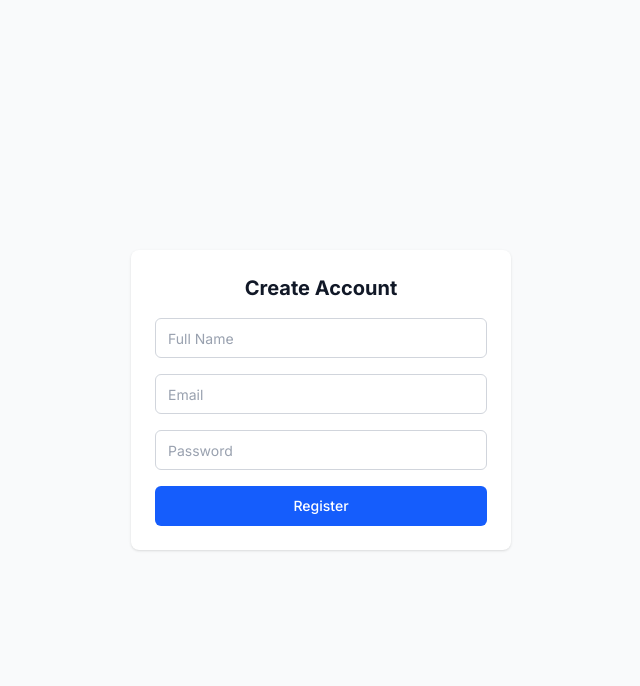
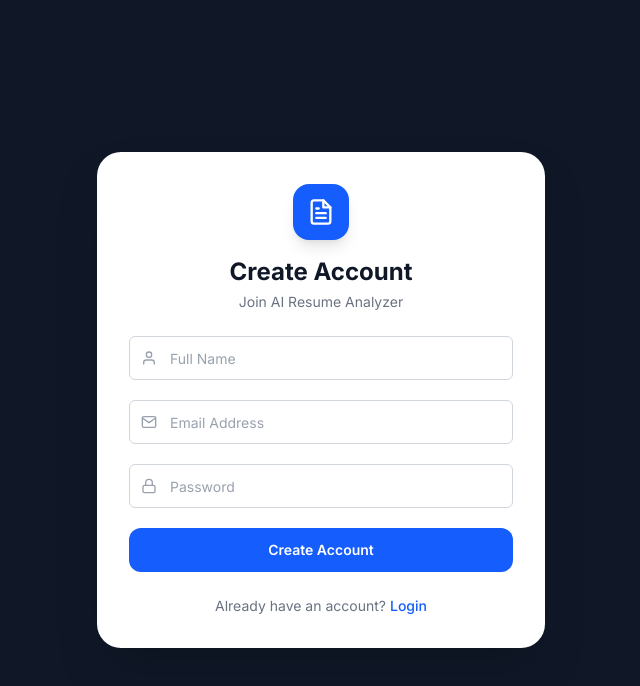
Before and after one commit to wikshitha/AI-Resume-Analyzer, a React (Vite) app in the folder frontend/: page /register in a window 1280 px wide. Shown: the top 686 px of the page, without its empty margins (319-959 px from the left). Built offline with nearby package versions, Linux system fonts and the light colour scheme; no server answers.

Commit message:
register page and login page formatting optimized and also added docker build for github workflow

```diff
--- a/frontend/src/components/common/Test.tsx
+++ /dev/null
@@ -1,3 +0,0 @@
-export default function Test() {
-  return <h2>Alias Working 🚀</h2>;
-}
--- a/frontend/src/pages/auth/Login.tsx
+++ b/frontend/src/pages/auth/Login.tsx
@@ -2,6 +2,7 @@ import { useForm } from "react-hook-form";
 import { zodResolver } from "@hookform/resolvers/zod";
 import { toast } from "sonner";
 import { Link, useNavigate } from "react-router-dom";
+import { FiMail, FiLock, FiFileText } from "react-icons/fi";
 
 import { Input } from "@/components/ui/input";
 import { Button } from "@/components/ui/button";
@@ -10,9 +11,12 @@ import { loginSchema, type LoginSchema } from "./loginSchema";
 import { authService } from "@/services/auth.service";
 import { useAuth } from "@/context/AuthContext";
 
+
 export default function Login() {
+
   const navigate = useNavigate();
   const { login } = useAuth();
+
 
   const {
     register,
@@ -22,43 +26,118 @@ export default function Login() {
     resolver: zodResolver(loginSchema),
   });
 
+
+
   const onSubmit = async (data: LoginSchema) => {
+
     try {
+
       const res = await authService.login(data);
 
-      login(res.data.token, res.data.user);
+      login(
+        res.data.token,
+        res.data.user
+      );
 
       toast.success("Login successful");
+
       navigate("/");
+
+
     } catch (err: any) {
-      toast.error(err.response?.data?.message || "Login failed");
+
+      toast.error(
+        err.response?.data?.message || "Login failed"
+      );
+
     }
+
   };
 
+
+
   return (
-    <div className="h-screen flex items-center justify-center">
-      <form className="w-[380px] space-y-4" onSubmit={handleSubmit(onSubmit)}>
-        <Input placeholder="Email" {...register("email")} />
-        <Input type="password" placeholder="Password" {...register("password")} />
 
-        <Button className="w-full" disabled={isSubmitting}>
-          {isSubmitting ? "Loading..." : "Login"}
-        </Button>
+    <div className=" min-h-screen flex items-center justify-center bg-gray-900 px-4 ">
 
-        <div className="text-center text-sm">
-          Don't have an account?{" "}
+      <div className=" w-full max-w-md bg-white rounded-3xl shadow-2xl p-8 ">
+
+        {/* Logo */}
+        <div className=" flex flex-col items-center mb-6 ">
+
+          <div className=" h-14 w-14 rounded-2xl bg-blue-600 flex items-center justify-center text-white shadow-lg ">
+
+            <FiFileText size={28} />
+
+          </div>
+
+          <h1 className=" mt-4 text-2xl font-bold text-gray-900 ">
+            Welcome Back
+          </h1>
+
+          <p className=" text-sm text-gray-500 mt-1 ">
+            Login to AI Resume Analyzer
+          </p>
+
+        </div>
+
+        <form
+          onSubmit={handleSubmit(onSubmit)}
+          className="space-y-5"
+        >
+
+          {/* Email */}
+          <div className="relative">
+
+            <FiMail className=" absolute left-3 top-3.5 text-gray-400  " />
+
+            <Input className=" h-11 pl-10 "
+              placeholder="Email Address"
+              {...register("email")}
+            />
+          </div>
+
+          {/* Password */}
+          <div className="relative">
+
+            <FiLock className=" absolute left-3 top-3.5 text-gray-400 " />
+
+            <Input className=" h-11 pl-10"
+              type="password"
+              placeholder="Password"
+              {...register("password")}
+            />
+          </div>
+
+          <Button
+            disabled={isSubmitting}
+            className=" w-full h-11 rounded-xl bg-blue-600 hover:bg-blue-700 font-semibold ">
+
+            {
+              isSubmitting
+                ? "Logging in..."
+                : "Login"
+            }
+          </Button>
+
+        </form>
+
+        <div className=" text-center text-sm text-gray-500 mt-6 ">
+
+          Don't have an account?
           <Link
             to="/register"
-            className="text-blue-600 hover:underline font-medium"
-          >
+
+            className=" ml-1 text-blue-600 font-medium hover:underline ">
             Register
           </Link>
+
         </div>
-      </form>
 
+      </div>
 
     </div>
 
+  );
 
-  );
 }
--- a/frontend/src/pages/auth/Register.tsx
+++ b/frontend/src/pages/auth/Register.tsx
@@ -1,13 +1,17 @@
 import { useForm } from "react-hook-form";
 import { zodResolver } from "@hookform/resolvers/zod";
 import { toast } from "sonner";
-import { useNavigate } from "react-router-dom";
+import { Link, useNavigate } from "react-router-dom";
+import { FiUser, FiMail, FiLock, FiFileText } from "react-icons/fi";
 
 import { Input } from "@/components/ui/input";
 import { Button } from "@/components/ui/button";
 import api from "@/services/api";
 
-import { registerSchema,  type RegisterSchema } from "./registerSchema";
+import {
+  registerSchema,
+  type RegisterSchema,
+} from "./registerSchema";
 
 export default function Register() {
   const navigate = useNavigate();
@@ -24,59 +28,117 @@ export default function Register() {
     try {
       await api.post("/auth/register", data);
 
-      toast.success("Account created successfully!");
+      toast.success("Account created successfully");
+
       navigate("/login");
     } catch (err: any) {
-      toast.error(err.response?.data?.message || "Registration failed");
+      toast.error(
+        err.response?.data?.message || "Registration failed"
+      );
     }
   };
 
   return (
-    <div className="h-screen flex items-center justify-center bg-gray-50">
+    <div className="min-h-screen flex items-center justify-center bg-gray-900 px-4">
+      <div className="w-full max-w-md rounded-3xl bg-white p-8 shadow-2xl">
+        {/* Logo */}
+        <div className="flex flex-col items-center mb-6">
+          <div className="flex h-14 w-14 items-center justify-center rounded-2xl bg-blue-600 text-white shadow-lg">
+            <FiFileText size={28} />
+          </div>
+
+          <h1 className="mt-4 text-2xl font-bold text-gray-900">
+            Create Account
+          </h1>
+
+          <p className="mt-1 text-sm text-gray-500">
+            Join AI Resume Analyzer
+          </p>
+        </div>
+
         <form
           onSubmit={handleSubmit(onSubmit)}
-        className="w-[380px] space-y-4 bg-white p-6 rounded-lg shadow"
+          className="space-y-5"
         >
-        <h1 className="text-xl font-bold text-center">Create Account</h1>
+          {/* Name */}
+          <div>
+            <div className="relative">
+              <FiUser className="absolute left-3 top-3.5 text-gray-400" />
 
-        {/* NAME */}
-        <div>
-          <Input placeholder="Full Name" {...register("name")} />
+              <Input
+                className="h-11 pl-10"
+                placeholder="Full Name"
+                {...register("name")}
+              />
+            </div>
+
             {errors.name && (
-            <p className="text-red-500 text-sm">
+              <p className="mt-1 text-sm text-red-500">
                 {errors.name.message}
               </p>
             )}
           </div>
 
-        {/* EMAIL */}
+          {/* Email */}
           <div>
-          <Input placeholder="Email" {...register("email")} />
+            <div className="relative">
+              <FiMail className="absolute left-3 top-3.5 text-gray-400" />
+
+              <Input
+                className="h-11 pl-10"
+                placeholder="Email Address"
+                {...register("email")}
+              />
+            </div>
+
             {errors.email && (
-            <p className="text-red-500 text-sm">
+              <p className="mt-1 text-sm text-red-500">
                 {errors.email.message}
               </p>
             )}
           </div>
 
-        {/* PASSWORD */}
+          {/* Password */}
           <div>
+            <div className="relative">
+              <FiLock className="absolute left-3 top-3.5 text-gray-400" />
+
               <Input
+                className="h-11 pl-10"
                 type="password"
                 placeholder="Password"
                 {...register("password")}
               />
+            </div>
+
             {errors.password && (
-            <p className="text-red-500 text-sm">
+              <p className="mt-1 text-sm text-red-500">
                 {errors.password.message}
               </p>
             )}
           </div>
 
-        <Button className="w-full" disabled={isSubmitting}>
-          {isSubmitting ? "Creating account..." : "Register"}
+          <Button
+            disabled={isSubmitting}
+            className="w-full h-11 rounded-xl bg-blue-600 font-semibold text-white hover:bg-blue-700"
+          >
+            {isSubmitting
+              ? "Creating account..."
+              : "Create Account"}
           </Button>
         </form>
+
+        <div className="mt-6 text-center text-sm text-gray-500">
+          Already have an account?
+
+          <Link
+            to="/login"
+            className="ml-1 font-medium text-blue-600 hover:underline"
+          >
+            Login
+          </Link>
+        </div>
+      </div>
     </div>
   );
 }
```
Lines whose indentation alone changed are shown as unchanged.
